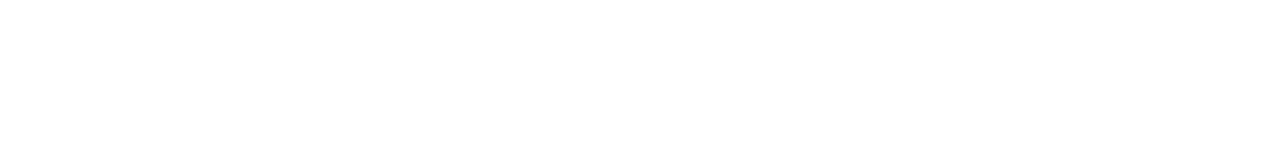
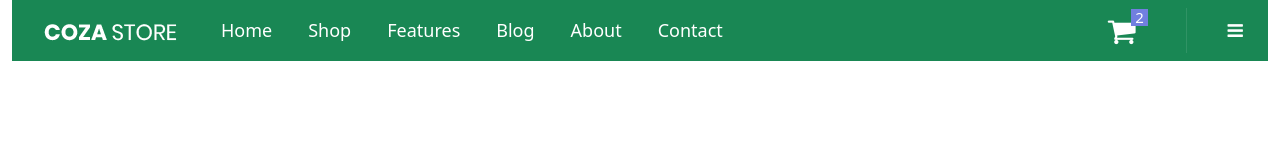
Before and after one commit to ikramrjoub/coza-store, a website: page index.html in a window 1280 px wide. Drawn offline with nearby package versions, Linux system fonts and the light colour scheme.

Commit message:
first commit

```diff
--- /dev/null
+++ b/assets/css/style.css
@@ -0,0 +1,31 @@
+.navbar a{
+text-transform: capitalize;
+color: #fff !important;
+font-size: 18px;
+margin-left: 20px;
+
+}
+.navbar .icon{
+    color: #fff;
+    border-right:1px solid rgba(255,255,255,.1) ;
+    font-size: 30px;
+    padding-right: 50px;
+
+}
+.btn{
+    padding-left: 20px;
+
+}
+.navbar .icon::after{
+    content: '2';
+    font-size: 15px;
+    text-align:center ;
+    background: #717fe0;
+    color: #fff;
+    position: absolute;
+    top: 9px;
+    right: 120px;
+    width: 17px;
+    line-height: 17px;
+    height: 17px;
+}
--- a/index.html
+++ b/index.html
@@ -8,10 +8,63 @@
     <!-- Bootstrap CSS -->
     <link rel="stylesheet" href="node_modules/bootstrap/dist/css/bootstrap.min.css">
     <link rel="stylesheet" href="node_modules/font-awesome/css/font-awesome.min.css">
-
+    <link rel="stylesheet" href="assets/css/style.css">
     <title>coza Store - Home</title>
   </head>
   <body>
+    <!--header-->
+    <header class="header">
+      <div class="container-fluid">
+        <nav class="navbar navbar-expand-lg navbar-light bg-success">
+          <div class="container-fluid">
+            <a class="navbar-brand" href="#"><img src="assets/img/logo/تنزيل.webp"></a>
+            <button class="navbar-toggler" type="button" data-bs-toggle="collapse" data-bs-target="#navbarSupportedContent" aria-controls="navbarSupportedContent" aria-expanded="false" aria-label="Toggle navigation">
+              <span class="navbar-toggler-icon"></span>
+            </button>
+            <div class="collapse navbar-collapse" id="navbarSupportedContent">
+              <ul class="navbar-nav me-auto mb-2 mb-lg-0">
+                <li class="nav-item">
+                  <a class="nav-link " aria-current="page" href="#">home</a>
+                </li>
+                <li class="nav-item">
+                  <a class="nav-link " aria-current="page" href="#">shop</a>
+                </li>
+                <li class="nav-item">
+                  <a class="nav-link " aria-current="page" href="#">features</a>
+                </li>
+                <li class="nav-item">
+                  <a class="nav-link " aria-current="page" href="#">blog</a>
+                </li>
+                <li class="nav-item">
+                  <a class="nav-link " aria-current="page" href="#">about</a>
+                </li>
+                <li class="nav-item">
+                  <a class="nav-link " aria-current="page" href="#">contact</a>
+                </li>
+              </ul>
+              <div class="icon">
+                <i class="fa fa-shopping-cart" aria-hidden="true"></i>
+
+              </div>
+              <a class="btn" type="button" data-bs-toggle="offcanvas" data-bs-target="#offcanvasRight" aria-controls="offcanvasRight"><i class="fa fa-bars" aria-hidden="true"></i>
+              </a>
+
+            </div>
+          </div>
+        </nav>
+      </div>
+      <div class="offcanvas offcanvas-end" tabindex="-1" id="offcanvasRight" aria-labelledby="offcanvasRightLabel">
+        <div class="offcanvas-header">
+          <h5 id="offcanvasRightLabel">Offcanvas right</h5>
+          <button type="button" class="btn-close text-reset" data-bs-dismiss="offcanvas" aria-label="Close"></button>
+        </div>
+        <div class="offcanvas-body">
+          ...
+        </div>
+      </div>
+
+    </header>
+
 
 
 
```
Also changed, not shown: README.md, assets/img/logo/تنزيل.webp (added).
